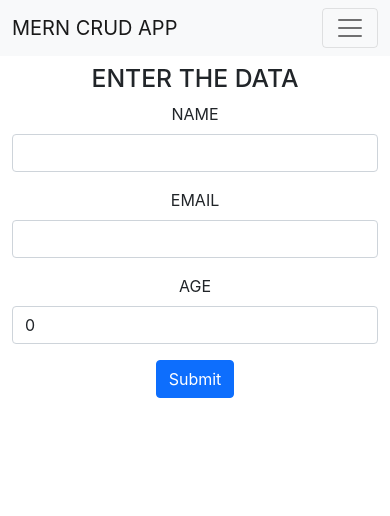
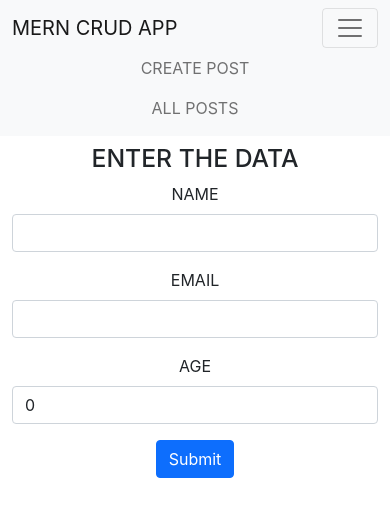
Before and after one commit to Mitesh2020/MERN-CRUD-APP-FRONTEND, a React (Create React App) app: page / in a window 390 px wide. Shown: the top 516 px of the page. Built offline with nearby package versions, Linux system fonts and the light colour scheme.

Commit message:
Update Navbar.css

```diff
--- a/src/components/Navbar.css
+++ b/src/components/Navbar.css
@@ -1,10 +1,6 @@
 /* navbar.css */
 @media (max-width: 768px) {
-  .navbar-collapse {
-    justify-content: center; /* Center links on smaller screens */
-  }
-
-  .nav-link {
-    font-size: font-size-sm; /* Use Bootstrap's responsive utility */
+  .navbar-collapse.collapse {
+    display: block !important; /* Force display on collapse */
   }
 }
```
